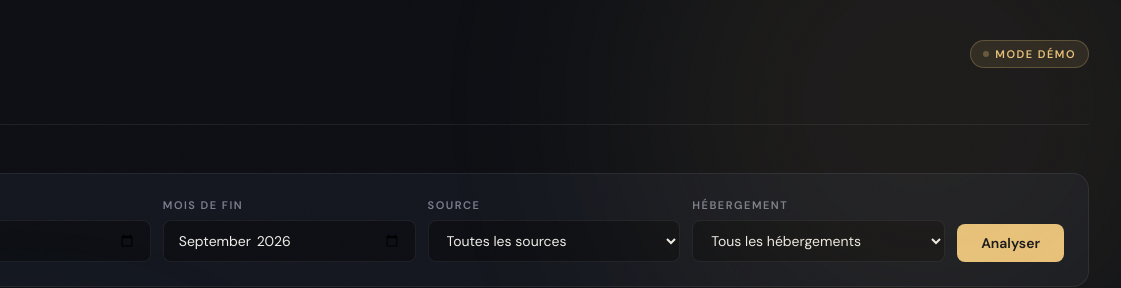
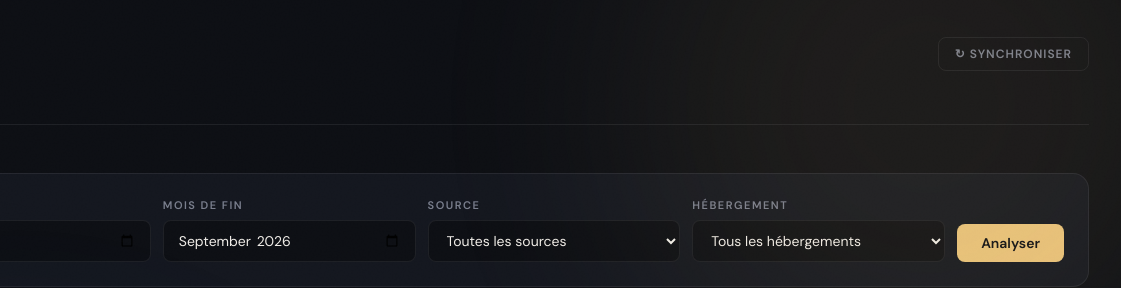
Before and after one commit to Julien260583/Revenus2, a website: page public/index.html in a window 1280 px wide. Shown: the top 288 px of the page, 159-1280 px from the left. Drawn offline with nearby package versions, Linux system fonts and the light colour scheme; no server answers.

Commit message:
Add files via upload

```diff
--- a/public/index.html
+++ b/public/index.html
@@ -384,8 +384,19 @@
       <div class="logo">
         <img src="/logo.png" alt="My Toul'House" style="height:44px; width:auto; object-fit:contain;"/>
       </div>
-      <div id="demo-badge" class="demo-badge">
-        <span></span> Mode Démo
+      <div style="display:flex;align-items:center;gap:12px">
+        <button onclick="syncData()" id="sync-btn" style="
+          background:transparent;border:1px solid var(--border);border-radius:8px;
+          padding:8px 16px;color:var(--muted);font-family:'DM Sans',sans-serif;
+          font-size:12px;font-weight:600;cursor:pointer;letter-spacing:1px;
+          text-transform:uppercase;transition:all 0.2s;
+        " onmouseover="this.style.borderColor='var(--accent)';this.style.color='var(--accent)'"
+           onmouseout="this.style.borderColor='var(--border)';this.style.color='var(--muted)'">
+          ↻ Synchroniser
+        </button>
+        <div id="demo-badge" class="demo-badge" style="display:none">
+          <span></span> Mode Démo
+        </div>
       </div>
     </header>
 
@@ -660,6 +671,30 @@
       document.getElementById('table-count').textContent = `${bookings.length} réservation${bookings.length>1?'s':''}`;
     }
 
+    // ── Sync Lodgify → MongoDB ────────────────────────────────────────────
+    async function syncData() {
+      const btn = document.getElementById('sync-btn');
+      btn.textContent = '↻ Sync en cours…';
+      btn.disabled = true;
+
+      try {
+        const res  = await fetch('/api/sync');
+        const data = await res.json();
+        if (res.ok) {
+          btn.textContent = `✓ ${data.upserted} màj`;
+          setTimeout(() => { btn.textContent = '↻ Synchroniser'; btn.disabled = false; }, 3000);
+          loadData();
+        } else {
+          btn.textContent = '✗ Erreur';
+          btn.disabled = false;
+          alert(data.message);
+        }
+      } catch (err) {
+        btn.textContent = '✗ Erreur';
+        btn.disabled = false;
+      }
+    }
+
     // ── Main load function ────────────────────────────────────────────────
     async function loadData() {
       const monthStart = document.getElementById('start-date').value;
```
